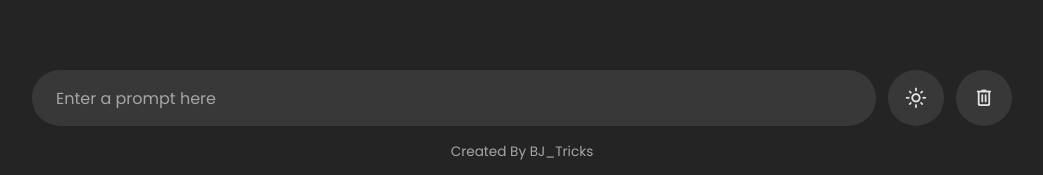
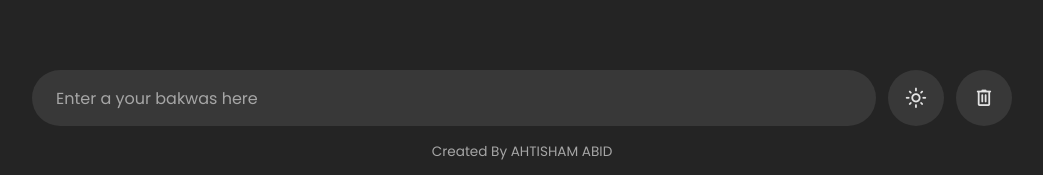
Before and after one commit to ahtisham505/gemini, a plain HTML site: page index.html in a window 1280 px wide. Shown: the part 622-797 px from the top of the page, without its empty margins (118-1161 px from the left). Drawn offline with nearby package versions, Linux system fonts and the light colour scheme.

Commit message:
Update index.html

```diff
--- a/index.html
+++ b/index.html
@@ -57,7 +57,7 @@
   <div class="typing-area">
     <form action="#" class="typing-form">
       <div class="input-wrapper">
-        <input type="text" placeholder="Enter a prompt here" class="typing-input" required="">
+        <input type="text" placeholder="Enter a your bakwas here" class="typing-input" required="">
         <button id="send-message-button" class="icon material-symbols-rounded">send</button>
       </div>
       <div class="action-buttons">
@@ -66,7 +66,7 @@
       </div>
     </form>
     <p class="disclaimer-text">
-      Created By BJ_Tricks
+      Created By AHTISHAM ABID
     </p>
   </div>
 
```
